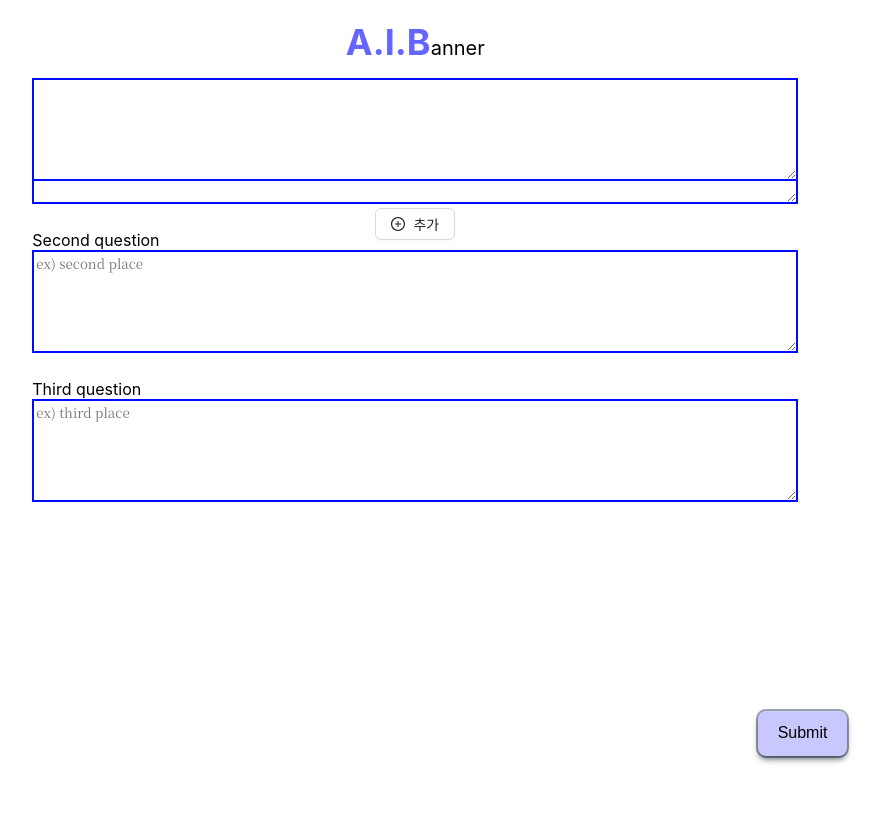
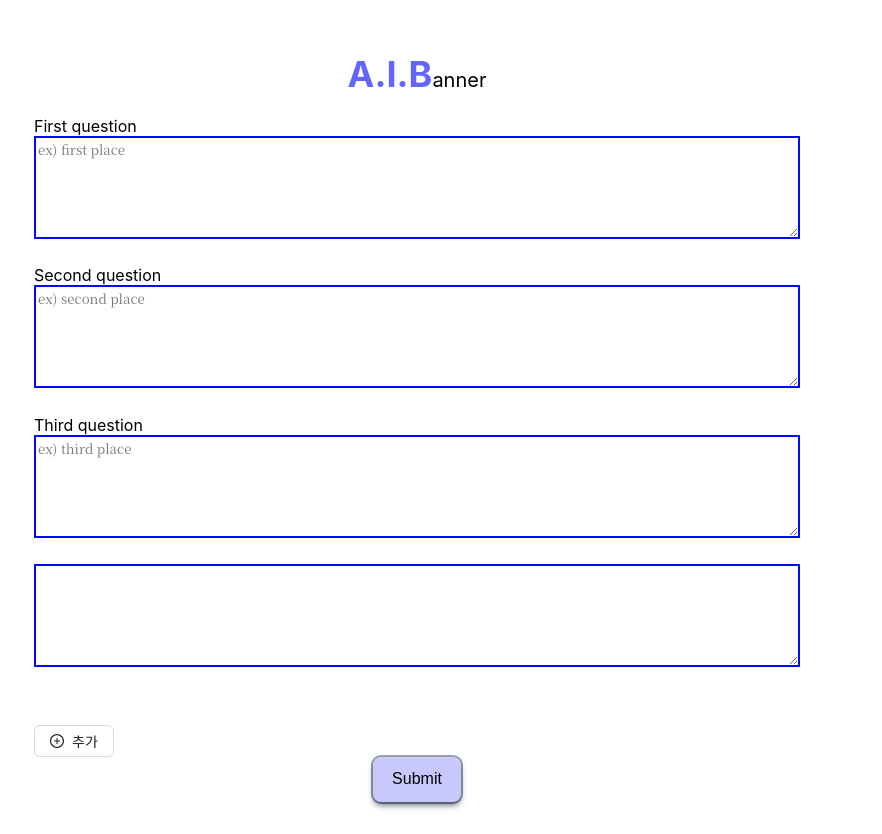
Before and after one commit to poeYSK/stable-diffusion-banner, a React (Create React App) app: page / in a window 1280 px wide. Shown: the top 834 px of the page, without its empty margins (255-1137 px from the left). Before the commit the page ends 800 px from the top, so only its background shows below. Built offline with nearby package versions, Linux system fonts and the light colour scheme.

Commit message:
:bug: 문구 창 위치 수정

```diff
--- a/src/components/comment.jsx
+++ b/src/components/comment.jsx
@@ -2,10 +2,17 @@ import TextareaAutosize from "react-textarea-autosize";
 
 export const Comment = (props) => {
   return (
-    <div>
-      {props.commentList &&
-        props.commentList.map((item, i) => (
-          <TextareaAutosize className="question-class" minRows={5} cols={100} />
+    <div className="comment-class">
+      {props.countList &&
+        props.countList.map((item, i) => (
+          <div id={item}>
+            <checkbox />
+            <TextareaAutosize
+              className="question-class"
+              minRows={5}
+              cols={100}
+            />
+          </div>
         ))}
     </div>
   );
--- a/src/page/first/index.css
+++ b/src/page/first/index.css
@@ -1,27 +1,9 @@
 #container-First {
+    padding: 2rem;
     width: 100%;
     display: flex;
-    justify-content: center;
-    padding: 3ch;
-}
-
-#logo {
-    top: 0ch;
-    position: absolute;
-}
-
-#form-question {
-    position: absolute;
-    top: 8ch;
-}
-
-#form-comment {
-    position: absolute;
-    display: flex;
-    padding: 3rem;
     align-items: center;
     flex-direction: column;
-    width: 100%;
 }
 
 .question-class {
@@ -29,19 +11,17 @@
     border: 2px solid rgb(0, 11, 255);
     outline-color: rgb(100, 100, 255);
     font-size: 12;
-    font-family: "NotoSerifWeb","Noto Serif CJK Kr","Apple SD Gothic Neo","Malgun Gothic",sans-serif;
+    font-family: "NotoSerifWeb", "Noto Serif CJK Kr", "Apple SD Gothic Neo", "Malgun Gothic", sans-serif;
+}
+
+.comment-class {
+    margin-bottom: 2rem;
 }
 
 #submitButton {
     border: 0px solid black;
     border-radius: 8px;
     background-color: rgb(200, 200, 255);
-    position: absolute;
-    display: flex;
-    justify-content: center;
-    align-items: center;
-    right: 20ch;
-    bottom: 5ch;
     height: 5ch;
     width: 10ch;
     font-size: 1rem;
--- a/src/page/first/index.js
+++ b/src/page/first/index.js
@@ -15,7 +15,7 @@ const FirstPage = (props) => {
     second_text: "",
     third_text: "",
   });
-  const [commentList, setCommentList] = useState([0]);
+  const [countList, setCountList] = useState([0]);
 
   const { first_text, second_text, third_text } = text;
 
@@ -34,11 +34,11 @@ const FirstPage = (props) => {
   };
 
   const onClickMakeComment = () => {
-    let countList = [...commentList];
-    let counter = countList.slice(-1)[0];
+    let countArr = [...countList];
+    let counter = countArr.slice(-1)[0];
     counter += 1;
-    countList.push(counter);
-    setCommentList(countList);
+    countArr.push(counter);
+    setCountList(countArr);
   };
 
   return (
@@ -75,7 +75,7 @@ const FirstPage = (props) => {
         <br />
       </div>
       <div id="form-comment">
-        <Comment commentList={commentList} />
+        <Comment countList={countList} />
         <Button onClick={onClickMakeComment}>
           <PlusCircleOutlined /> 추가
         </Button>
```
